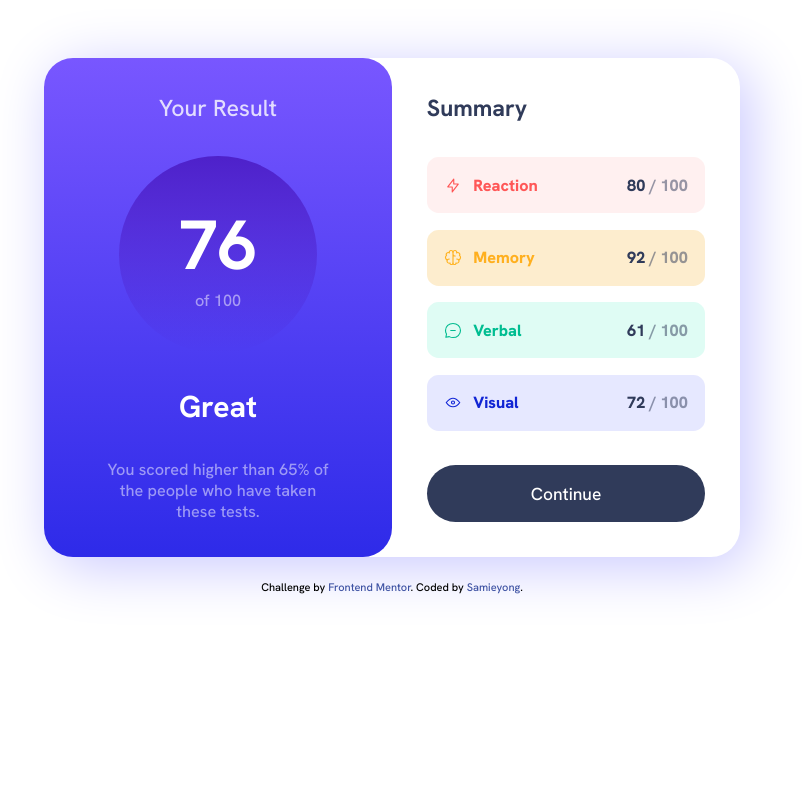
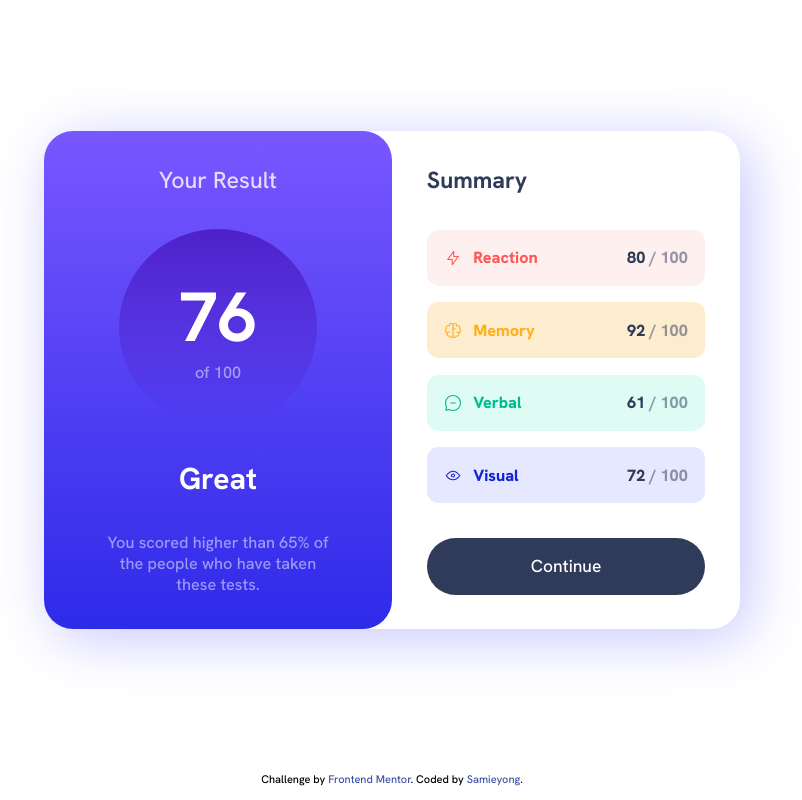
Before and after one commit to samieyong/results-summary, a plain HTML site: page index.html in a window 1280 px wide. Shown: the whole page, without its empty margins (248-1050 px from the left). Drawn offline with Linux system fonts and the light colour scheme.

Commit message:
center main properly

```diff
--- a/css/style.css
+++ b/css/style.css
@@ -16,12 +16,11 @@ p {
 
 main {
   width: 100%;
-  height: 100%;
-  margin: 5rem 0rem 2rem 0rem;
+  min-height: 95vh;
+  margin-bottom: 1rem;
   background: hsl(0, 0%, 100%);
-  display: flex;
-  align-items: center;
-  justify-content: center;
+  display: grid;
+  place-items: center;
 }
 .container {
   background-color: hsl(0, 0%, 100%);
```
Also changed, not shown: index.html (+0 -1 lines).
